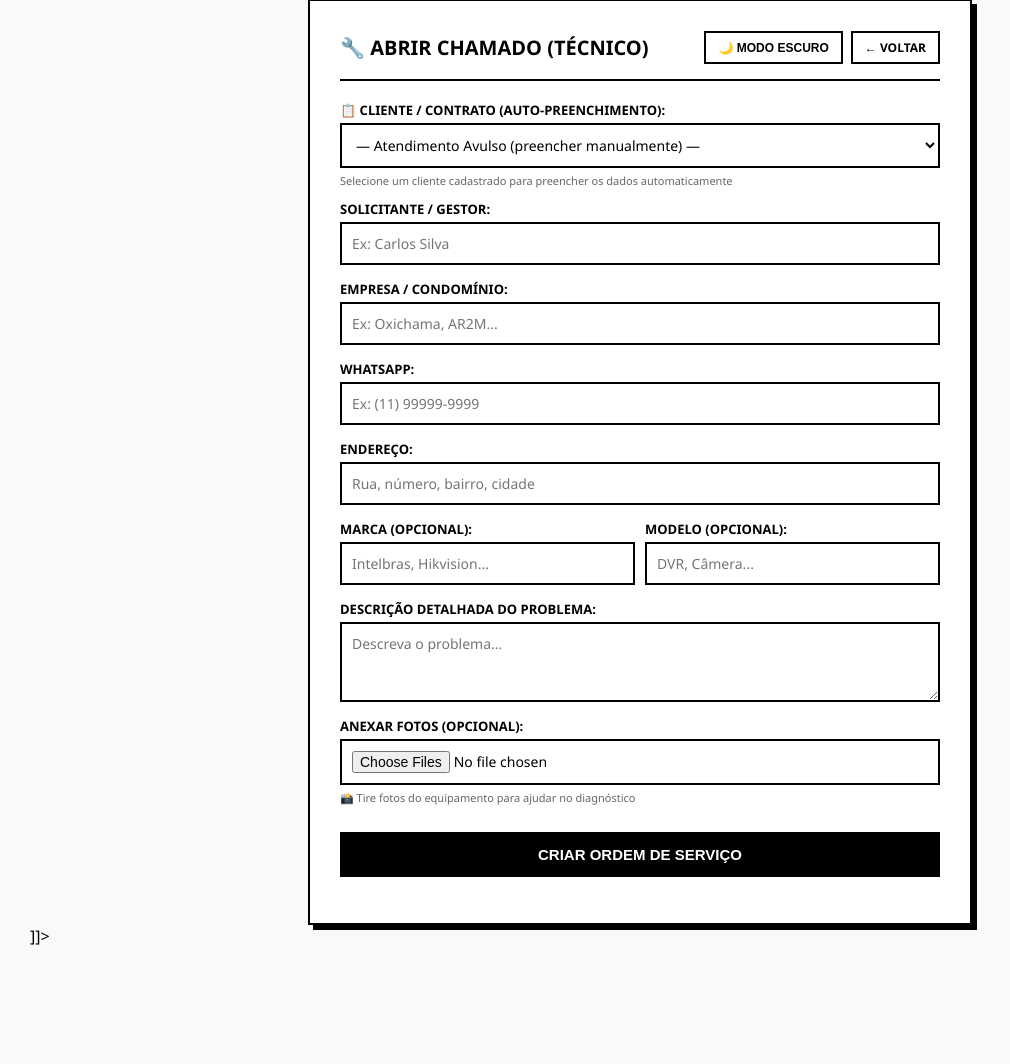
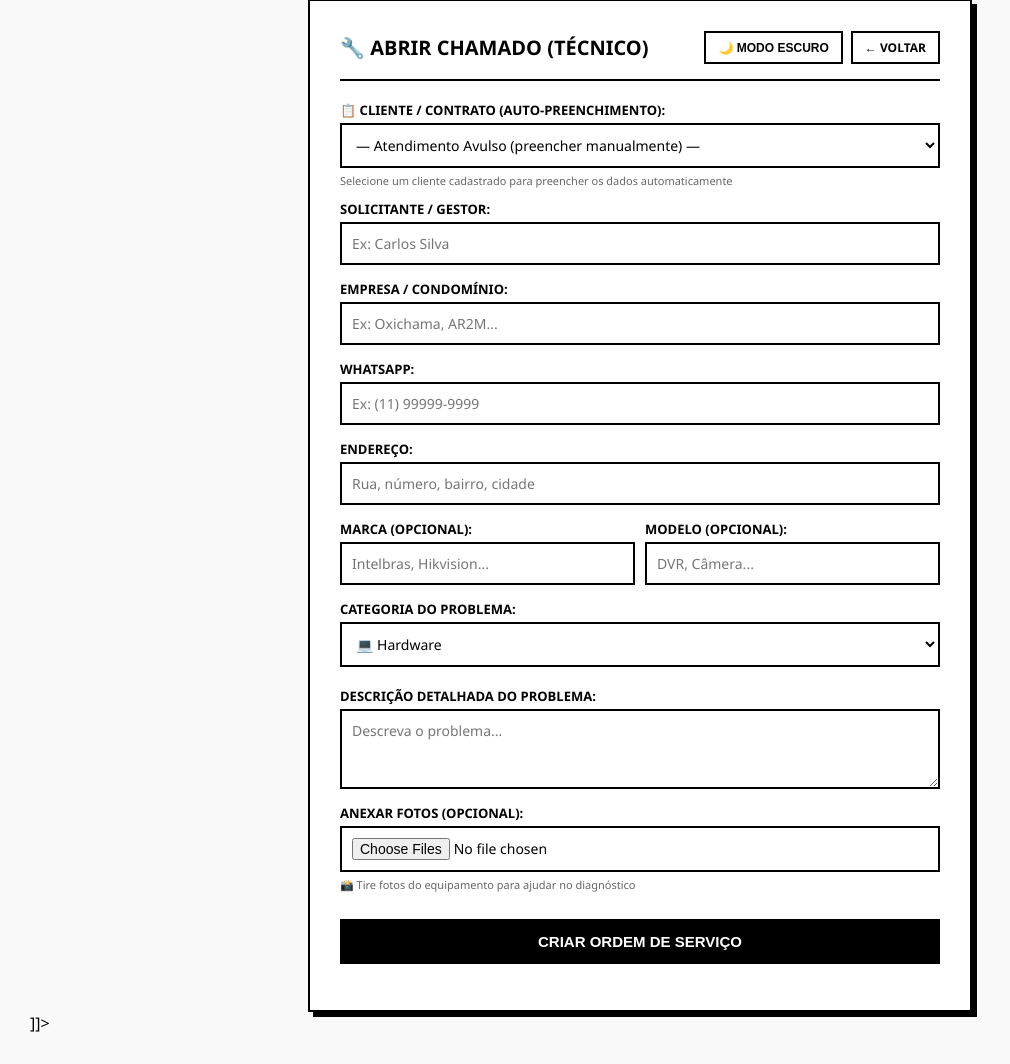
Before and after one commit to jrvti/supchamados, a Flask app: page /chamado_tecnico in a window 1280 px wide. Shown: the part 31-1095 px from the top of the page, without its empty margins (0-1010 px from the left). Before the commit the page ends 976 px from the top, so only its background shows below. Run offline with Flask 3, Linux system fonts and the light colour scheme; the visitor is signed in with stand-in values (Sample User, id 1); data that the repository does not hold is empty.

Commit message:
feat: adiciona sistema de categorias nos chamados

```diff
--- a/app.py
+++ b/app.py
@@ -200,6 +200,7 @@ def enviar_chamado():
     whatsapp = request.form.get('whatsapp')
     marca = request.form.get('marca', 'Não informado')
     modelo = request.form.get('modelo', 'Não informado')
+    categoria = request.form.get('categoria', 'Outros')
     descricao = request.form.get('descricao')
     descricao_final = f"Equipamento: {marca} / {modelo} | Problema: {descricao}"
     codigo_gerado = gerar_codigo_os()
@@ -212,6 +213,7 @@ def enviar_chamado():
         "descricao": descricao_final,
         "marca": marca,
         "modelo": modelo,
+        "categoria": categoria,
         "urgencia": "Média",
         "status": "Aberto",
         "tecnico_responsavel": "Nenhum"
@@ -288,7 +290,7 @@ def admin():
     busca = request.args.get('busca', '')
     params = {"status": "neq.Finalizado", "order": "id.desc"}
     if busca:
-        params["or"] = f"(codigo_os.ilike.*{busca}*,cliente.ilike.*{busca}*,empresa.ilike.*{busca}*,descricao.ilike.*{busca}*)"
+        params["or"] = f"(codigo_os.ilike.*{busca}*,cliente.ilike.*{busca}*,empresa.ilike.*{busca}*,categoria.ilike.*{busca}*,descricao.ilike.*{busca}*)"
 
     chamados = api_get("chamados", params)
     return render_template('admin.html', chamados=chamados, tecnico_atual=session.get('usuario'), busca=busca)
--- a/init_db.sql
+++ b/init_db.sql
@@ -14,6 +14,7 @@ CREATE TABLE IF NOT EXISTS chamados (
     urgencia VARCHAR(20) DEFAULT 'Média',
     status VARCHAR(50) DEFAULT 'Aberto',
     tecnico_responsavel VARCHAR(50) DEFAULT 'Nenhum',
+    categoria VARCHAR(50) DEFAULT 'Outros',
     data_abertura TIMESTAMP DEFAULT CURRENT_TIMESTAMP
 );
 
--- a/templates/admin.html
+++ b/templates/admin.html
@@ -84,7 +84,7 @@
         </div>
 
         <form method="GET" action="/admin" class="busca-container">
-            <input type="text" name="busca" class="input-busca" placeholder="Pesquisar por O.S., Cliente, Empresa, urgência ou problema..." value="{{ busca }}">
+            <input type="text" name="busca" class="input-busca" placeholder="Pesquisar por O.S., Cliente, Empresa, Categoria ou problema..." value="{{ busca }}">
             <button type="submit" class="btn-busca">🔍 Buscar</button>
             {% if busca %}<a href="/admin" class="btn-limpar">Limpar Filtro</a>{% endif %}
         </form>
@@ -95,10 +95,11 @@
                     <th>Nº O.S.</th>
                     <th>Cliente / Empresa</th>
                     <th>WhatsApp</th>
+                    <th>Categoria</th>
                     <th>Descrição Curta</th>
                     <th>Urgência</th>
                     <th>Status</th>
-                    <th>Técnico Responsável</th>
+                    <th>Técnico</th>
                     <th>Ações</th>
                 </tr>
             </thead>
@@ -111,6 +112,7 @@
                     <td><a href="/chamado/{{ chamado.id }}" class="link-os">{{ chamado.codigo_os }}</a></td>
                     <td><strong>{{ chamado.cliente }}</strong><br><span style="color:var(--texto-secundario);">{{ chamado.empresa }}</span></td>
                     <td>{{ chamado.whatsapp }}</td>
+                    <td><span style="font-size:12px;">{{ chamado.categoria or 'Outros' }}</span></td>
                     <td>{{ chamado.descricao[:40] }}...</td>
                     {% if chamado.tecnico_responsavel == 'Nenhum' %}
                     <td><span class="badge-aberto">{{ chamado.urgencia|upper }}</span></td>
--- a/templates/chamado_tecnico.html
+++ b/templates/chamado_tecnico.html
@@ -56,6 +56,17 @@
                 <div><label for="marca">Marca (Opcional):</label><input type="text" id="marca" name="marca" placeholder="Intelbras, Hikvision..."></div>
                 <div><label for="modelo">Modelo (Opcional):</label><input type="text" id="modelo" name="modelo" placeholder="DVR, Câmera..."></div>
             </div>
+
+            <label for="categoria">Categoria do Problema:</label>
+            <select id="categoria" name="categoria" style="width:100%;padding:10px;border:2px solid var(--border-cor);background:var(--bg-container);color:var(--texto-principal);font-size:14px;margin-bottom:10px;box-sizing:border-box;">
+                <option value="Hardware">💻 Hardware</option>
+                <option value="Software">📀 Software</option>
+                <option value="Rede">🌐 Rede</option>
+                <option value="CFTV">📹 CFTV</option>
+                <option value="Alarme">🔔 Alarme</option>
+                <option value="Impressora">🖨️ Impressora</option>
+                <option value="Outros">🔧 Outros</option>
+            </select>
 
             <label for="descricao">Descrição Detalhada do Problema:</label>
             <textarea id="descricao" name="descricao" placeholder="Descreva o problema..." required></textarea>
```
Also changed, not shown: templates/cliente.html (+11 -0 lines).
